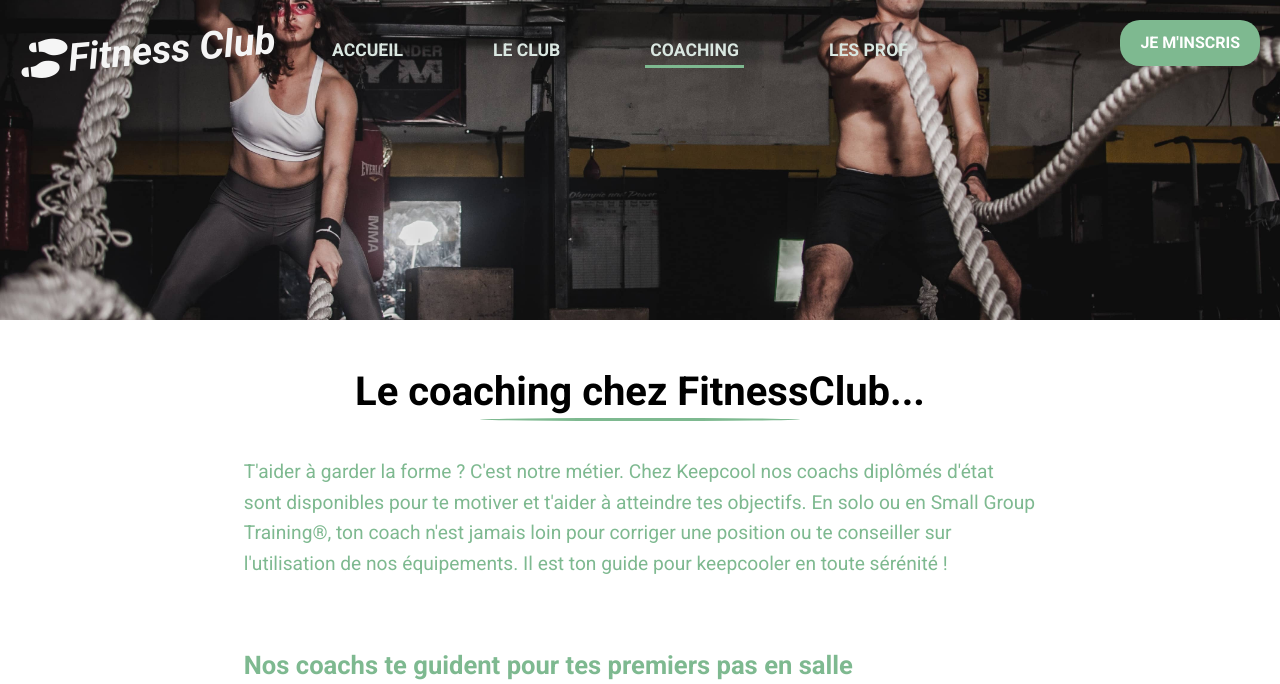
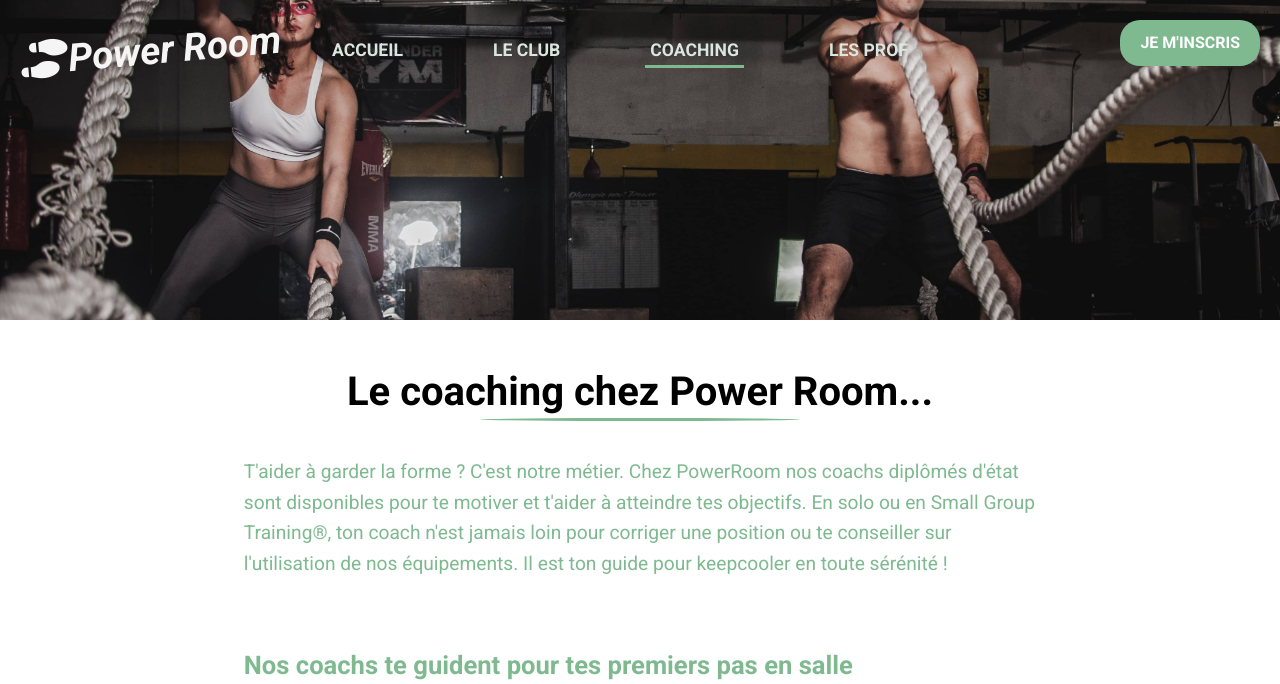
Before and after one commit to Muneth/Gym_website, a PHP site: page /coaching.html in a window 1280 px wide. Shown: the top 684 px of the page. Run offline with PHP 8.4, Linux system fonts and the light colour scheme; some libraries are stand-ins or nearby versions.

Commit message:
updated file

```diff
--- a/coaching.html
+++ b/coaching.html
@@ -11,13 +11,13 @@
     <link rel="stylesheet" href="css/inscris.css">
     <link rel="stylesheet" href="css/slider.css">
     <link rel="stylesheet" href="css/media.css">
-    <title>FitnessClub</title>
+    <title>PowerRoom</title>
 </head>
 <body>
     <header id="header" class="home-2">
         <div class="container">
             <div class="logo">
-                <i class="fas fa-shoe-prints"></i>Fitness Club
+                <i class="fas fa-shoe-prints"></i>Power Room
             </div>
             <nav id="navbar">
                 <div class="burger">
@@ -35,9 +35,9 @@
     <main id="coaching">
         <div class="container">
             <article id="trainer">
-                <h2>Le coaching chez FitnessClub...</h2>
+                <h2>Le coaching chez Power Room...</h2>
                 <div class="bottom-line"></div>
-                <p>T'aider à garder la forme ? C'est notre métier. Chez Keepcool nos coachs diplômés d'état sont disponibles pour te motiver et t'aider à atteindre tes objectifs. En solo ou en Small Group Training®, ton coach n'est jamais loin pour corriger une position ou te conseiller sur l'utilisation de nos équipements. Il est ton guide pour keepcooler en toute sérénité !</p>
+                <p>T'aider à garder la forme ? C'est notre métier. Chez PowerRoom nos coachs diplômés d'état sont disponibles pour te motiver et t'aider à atteindre tes objectifs. En solo ou en Small Group Training®, ton coach n'est jamais loin pour corriger une position ou te conseiller sur l'utilisation de nos équipements. Il est ton guide pour keepcooler en toute sérénité !</p>
                 <br>
                 <p class="bold">Nos coachs te guident pour tes premiers pas en salle</p>
                 <img src="./img/Trainer-2.jpg" alt="" srcset="">
@@ -82,15 +82,15 @@
                                 </figure>
 
                                 <figure>
-                                    <img src="img/slide-2.jpg" alt="">
+                                    <img src="img/slide-2.jpg" alt="image-2">
                                 </figure>
 
                                 <figure>
-                                    <img src="img/slide-8.jpg" alt="">
+                                    <img src="img/slide-8.jpg" alt="image-3">
                                 </figure>
 
                                 <figure>
-                                    <img src="img/slide-9.jpg" alt="">
+                                    <img src="img/slide-9.jpg" alt="image-4">
                                 </figure>
                             </div>
                         </div>
@@ -105,7 +105,7 @@
     <footer id="footer">
         <div class="footer">
             <div class="footer-info">
-                <h3>Fitness Club</h3>
+                <h3>Power Room</h3>
                 <ul>
                     <li>Accueil</li>
                     <li>Le Club</li>
@@ -138,7 +138,7 @@
             <a href="#">CGU</a>
             <a href="#">Mentions légales</a>
         </div>
-        <p>Copyright &copy; 2020, FitnessClub, Tous droits réservés</a>
+        <p>Copyright &copy; 2020, PowerRoom, Tous droits réservés</a>
     </footer>
 
     <script src="https://ajax.googleapis.com/ajax/libs/jquery/3.5.1/jquery.min.js"></script>
```
Also changed, not shown: css/media.css (+12 -0 lines), index.html (+5 -5 lines), inscris.html (+4 -4 lines), leclub.html (+4 -4 lines), lesprofs.html (+4 -4 lines).
